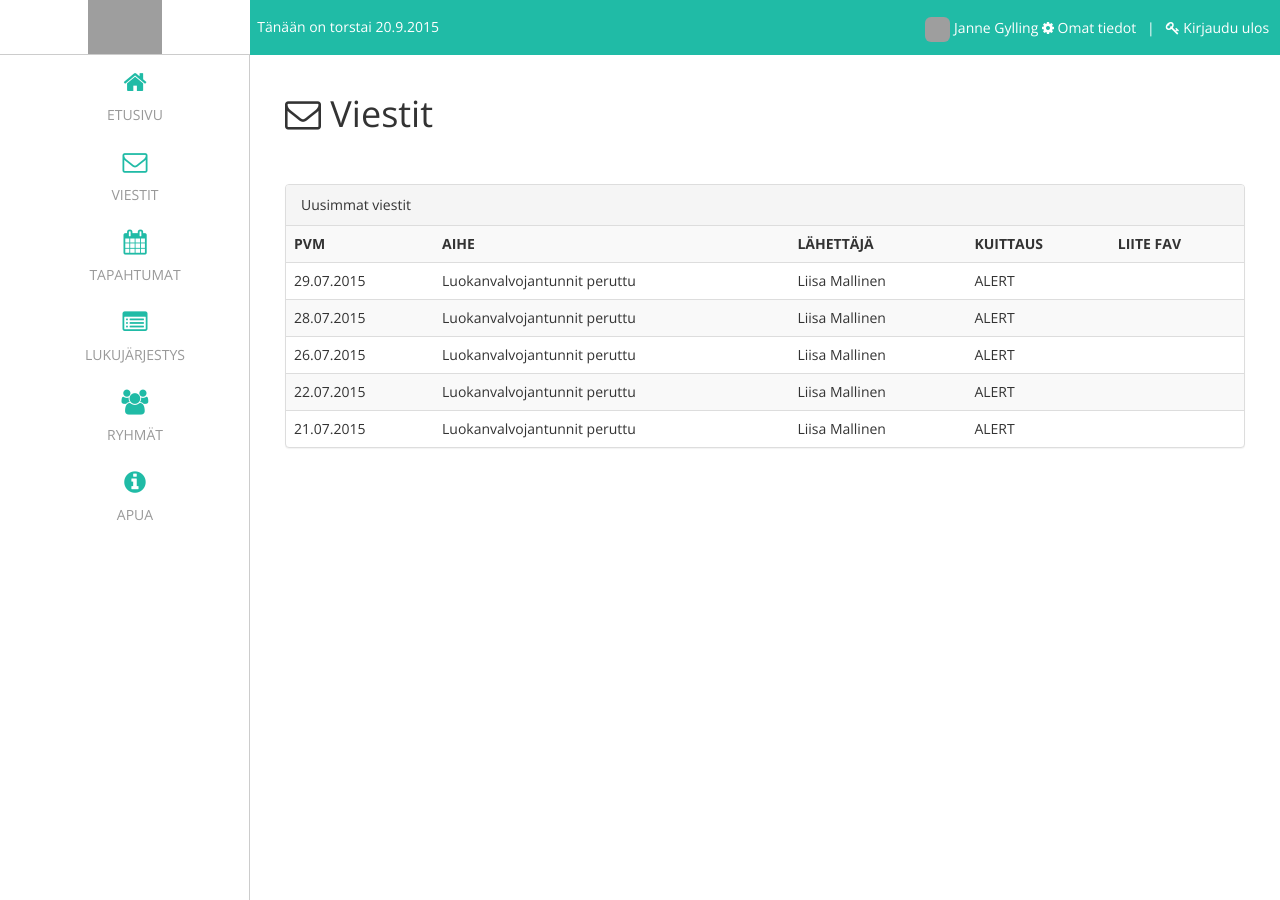
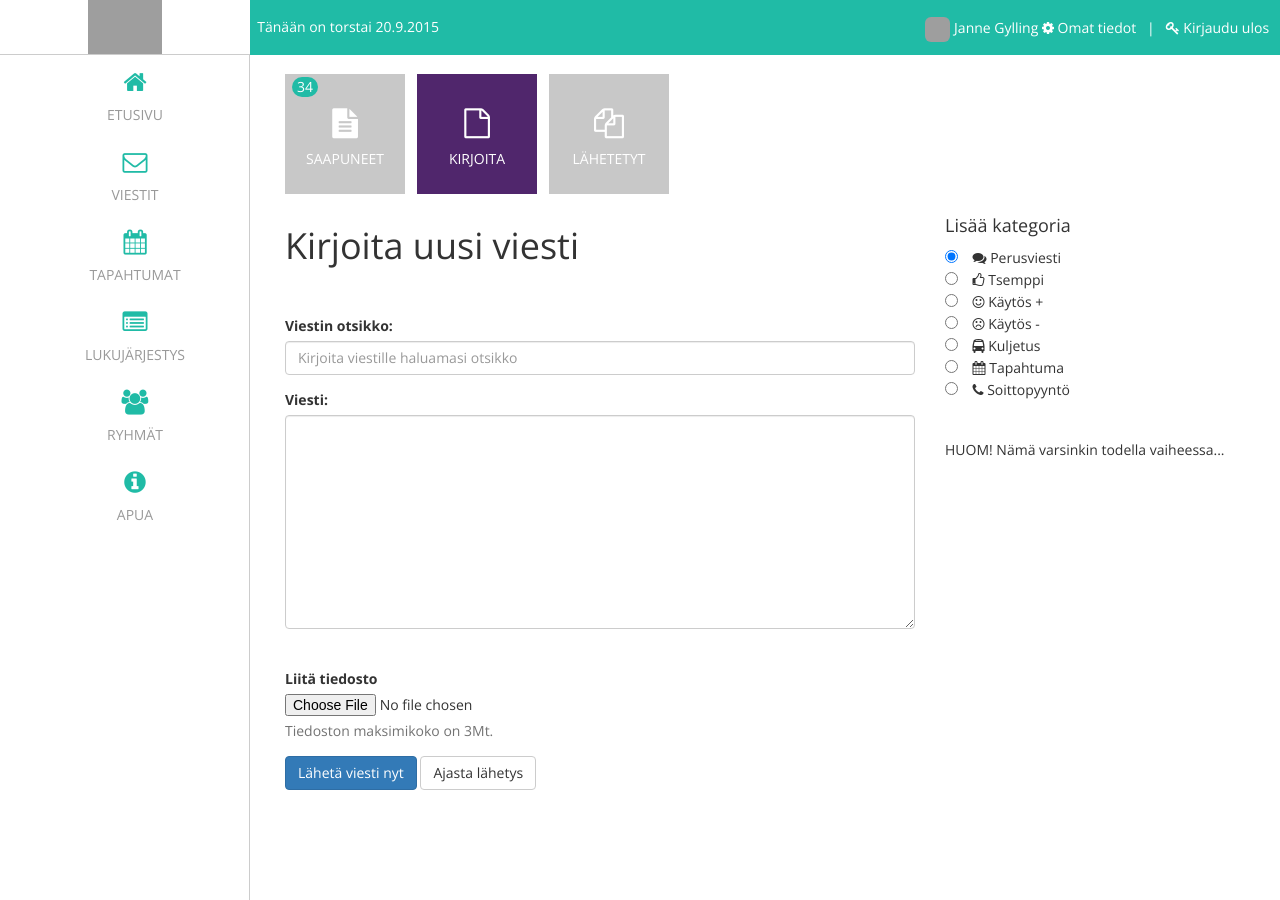
Before and after one commit to qlma/client-proto, a Jekyll site: the page built from createmessage.html, in a window 1280 px wide. Built offline with Jekyll 4.4.1, drawn with Linux system fonts in a browser that asks for light colours; comment, search, counter and statistics services are not loaded; grey boxes are pictures that could not be loaded.

Commit message:
Update createmessage.html
change the form layout for version 0.0001

```diff
--- a/createmessage.html
+++ b/createmessage.html
@@ -2,24 +2,102 @@
 layout: default
 title: Viestit
 ---
-                <div class="container-fluid">
-                    <div class="row">
-                        <div class="col-lg-12">
-                            <h1><i class="fa fa-envelope-o"></i> Viestit</h1>
-                            <br><br>
-                            <div class="panel panel-default">
-                                <!-- Default panel contents -->
-                                <div class="panel-heading">Uusimmat viestit</div>
-                                <!-- Table -->
-                                <table class="table table-striped qlma-table-hover">
-                                    <tr> <th> PVM </th> <th> AIHE </th> <th> LÄHETTÄJÄ </th> <th> KUITTAUS </th> <th> LIITE FAV </th> </tr>
-                                    <tr> <td> 29.07.2015 </td> <td> Luokanvalvojantunnit peruttu </td> <td> Liisa Mallinen </td> <td> ALERT </td> <td> </td> </tr>
-                                    <tr> <td> 28.07.2015 </td> <td> Luokanvalvojantunnit peruttu </td> <td> Liisa Mallinen </td> <td> ALERT </td> <td> </td> </tr>
-                                    <tr> <td> 26.07.2015 </td> <td> Luokanvalvojantunnit peruttu </td> <td> Liisa Mallinen </td> <td> ALERT </td> <td> </td> </tr>
-                                    <tr> <td> 22.07.2015 </td> <td> Luokanvalvojantunnit peruttu </td> <td> Liisa Mallinen </td> <td> ALERT </td> <td> </td> </tr>
-                                    <tr> <td> 21.07.2015 </td> <td> Luokanvalvojantunnit peruttu </td> <td> Liisa Mallinen </td> <td> ALERT </td> <td> </td> </tr>
-                                </table>
-                            </div>
-                        </div>
+                       <div class="container-fluid">
+                <div class="row">
+
+
+                 <div class="col-lg-12">
+                	<div class="submenu">
+                    <h2><i class="fa fa-file-text"></i></h2>
+                	SAAPUNEET
+                    <span>34</span>
+                	</div>
+
+
+                    <div class="submenu selected">
+                    <h2><i class="fa fa-file-o"></i></h2>
+                	KIRJOITA
+                	</div>
+
+
+
+                    <div class="submenu">
+                    <h2><i class="fa fa-files-o"></i></h2>
+                	LÄHETETYT
+                	</div>
+                </div>
+
+                <div class="clearfix"></div>
+
+
+
+                    <div class="col-lg-8">
+                        <h1>Kirjoita uusi viesti</h1>
+
+
+                <br><br>
+
+
+                <form>
+  <div class="form-group">
+    <label for="exampleInputEmail1">Viestin otsikko:</label>
+    <input type="email" class="form-control" id="exampleInputEmail1" placeholder="Kirjoita viestille haluamasi otsikko">
+  </div>
+
+  <label for="exampleInputFile">Viesti:</label>
+  <textarea class="form-control" rows="10"></textarea>
+
+
+
+ <br><br>
+
+
+
+
+
                     </div>
+
+                    <div class="col-lg-4 sidebar">
+
+                    <h4>Lisää kategoria</h4>
+
+
+
+                    <input type="radio" name="optionsRadios" id="optionsRadios1" value="option1" checked> &nbsp;&nbsp; <i class="fa fa-comments"></i> Perusviesti<br>
+
+                     <input type="radio" name="optionsRadios" id="optionsRadios2" value="option2"> &nbsp;&nbsp; <i class="fa fa-thumbs-o-up"></i> Tsemppi<br>
+
+                     <input type="radio" name="optionsRadios" id="optionsRadios2" value="option2"> &nbsp;&nbsp; <i class="fa fa-smile-o"></i> Käytös +<br>
+
+                      <input type="radio" name="optionsRadios" id="optionsRadios2" value="option2"> &nbsp;&nbsp; <i class="fa fa-frown-o"></i> Käytös -<br>
+
+                    <input type="radio" name="optionsRadios" id="optionsRadios2" value="option2"> &nbsp;&nbsp; <i class="fa fa-bus"></i> Kuljetus<br>
+
+                    <input type="radio" name="optionsRadios" id="optionsRadios2" value="option2"> &nbsp;&nbsp; <i class="fa fa-calendar"></i> Tapahtuma<br>
+
+                    <input type="radio" name="optionsRadios" id="optionsRadios2" value="option2"> &nbsp;&nbsp; <i class="fa fa-phone"></i> Soittopyyntö<br>
+
+                    <br><br>
+                    HUOM! Nämä varsinkin todella vaiheessa...
+                    </div>
+
+
+                     <div class="col-lg-12">
+
+                       <div class="form-group">
+    <label for="exampleInputFile">Liitä tiedosto</label>
+    <input type="file" id="exampleInputFile">
+    <p class="help-block">Tiedoston maksimikoko on 3Mt.</p>
+  </div>
+
+  <button type="submit" class="btn btn-primary">Lähetä viesti nyt</button>
+  <button type="button" class="btn btn-default">Ajasta lähetys</button>
+</form>
+
+
+
+
+                     </div>
+
                 </div>
+            </div>
```
